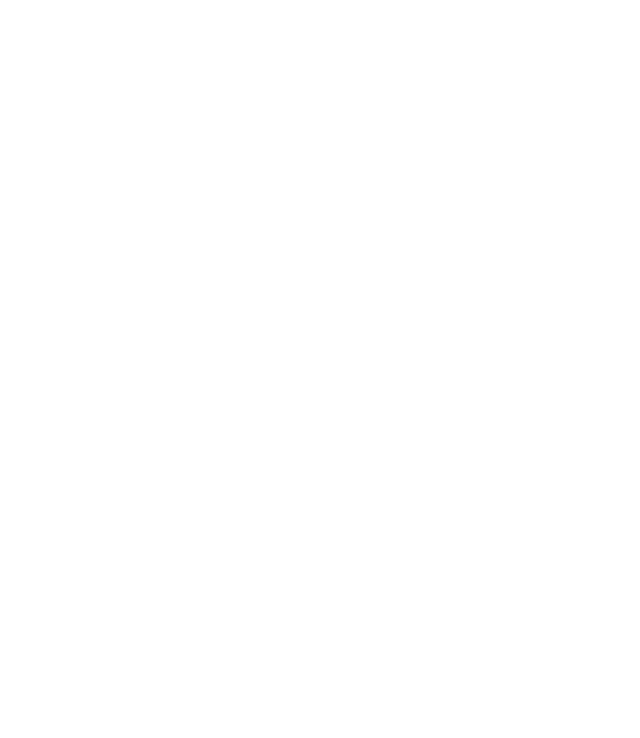
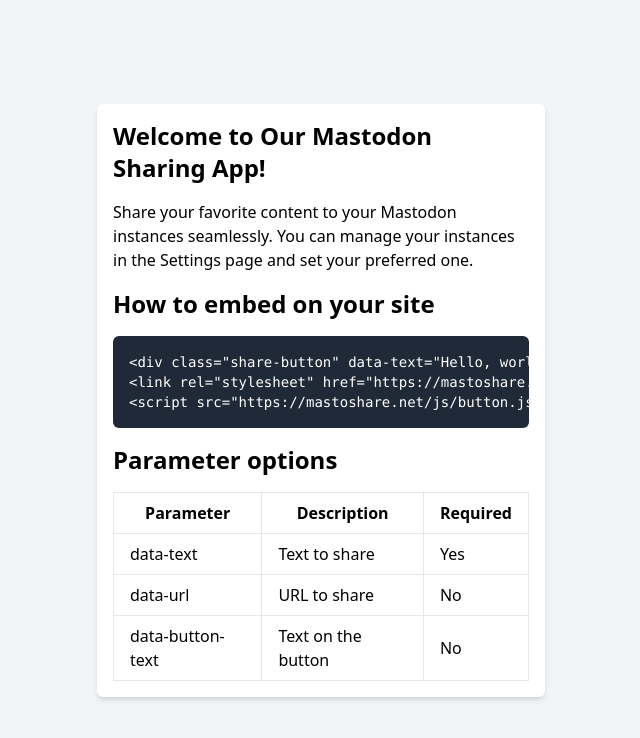
Before and after one commit to naaaaaaaaaaaf/mastoshare, a React (Create React App) app: page / in a window 1280 px wide. Before the commit this address had no page. Shown: the top 738 px of the page, without its empty margins (319-959 px from the left). Built offline with nearby package versions, Linux system fonts and the light colour scheme.

Commit message:
トップページを作成

```diff
--- a/src/App.js
+++ b/src/App.js
@@ -2,15 +2,16 @@
 import { BrowserRouter as Router, Route, Routes } from 'react-router-dom';
 import ShareComponent from './ShareComponent'; // 先ほど作成したMyComponentをインポートします
 import SettingsComponent from './SettingsComponent';
+import HomePage from './HomePage';
 
 function App() {
     return (
         <Router>
             <Routes>
+                <Route path="/" element={<HomePage />} />
                 <Route path="/share" element={<ShareComponent />} />
                 <Route path="/share.php" element={<ShareComponent />} />
                 <Route path="/settings" element={<SettingsComponent />} />
-                {/* 他のルートをここに追加します */}
             </Routes>
         </Router>
     );
--- /dev/null
+++ b/src/HomePage.js
@@ -0,0 +1,59 @@
+import React from 'react';
+
+function HomePage() {
+    return (
+        <div className="flex flex-col items-center justify-center min-h-screen bg-gray-100">
+            <div className="max-w-md w-full bg-white p-4 rounded-md shadow-md">
+                <h1 className="text-2xl font-bold mb-4">
+                    Welcome to Our Mastodon Sharing App!
+                </h1>
+
+                <p className="mb-4">
+                    Share your favorite content to your Mastodon instances
+                    seamlessly. You can manage your instances in the Settings
+                    page and set your preferred one.
+                </p>
+
+                <h1 className="text-2xl font-bold mb-4">
+                    How to embed on your site
+                </h1>
+                <pre className="text-sm p-4 mb-4 bg-gray-800 text-white rounded-md overflow-auto">
+                {`<div class="share-button" data-text="Hello, world!" data-url="https://example.com"></div>
+<link rel="stylesheet" href="https://mastoshare.net/css/button.css">
+<script src="https://mastoshare.net/js/button.js"></script>`}
+                </pre>
+                <h1 className="text-2xl font-bold mb-4">
+                    Parameter options
+                </h1>
+                <table className="table-auto">
+                    <thead>
+                        <tr>
+                            <th className="border px-4 py-2">Parameter</th>
+                            <th className="border px-4 py-2">Description</th>
+                            <th className="border px-4 py-2">Required</th>
+                        </tr>
+                    </thead>
+                    <tbody>
+                        <tr>
+                            <td className="border px-4 py-2">data-text</td>
+                            <td className="border px-4 py-2">Text to share</td>
+                            <td className="border px-4 py-2">Yes</td>
+                        </tr>
+                        <tr>
+                            <td className="border px-4 py-2">data-url</td>
+                            <td className="border px-4 py-2">URL to share</td>
+                            <td className="border px-4 py-2">No</td>
+                        </tr>
+                        <tr>
+                            <td className="border px-4 py-2">data-button-text</td>
+                            <td className="border px-4 py-2">Text on the button</td>
+                            <td className="border px-4 py-2">No</td>
+                        </tr>
+                    </tbody>
+                </table>
+            </div>
+        </div>
+    );
+}
+
+export default HomePage;
```
